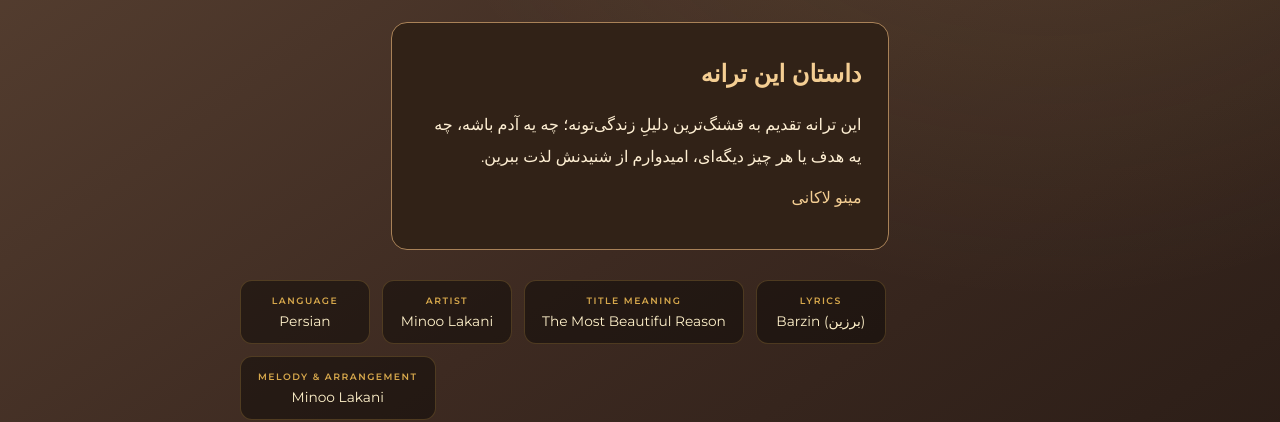
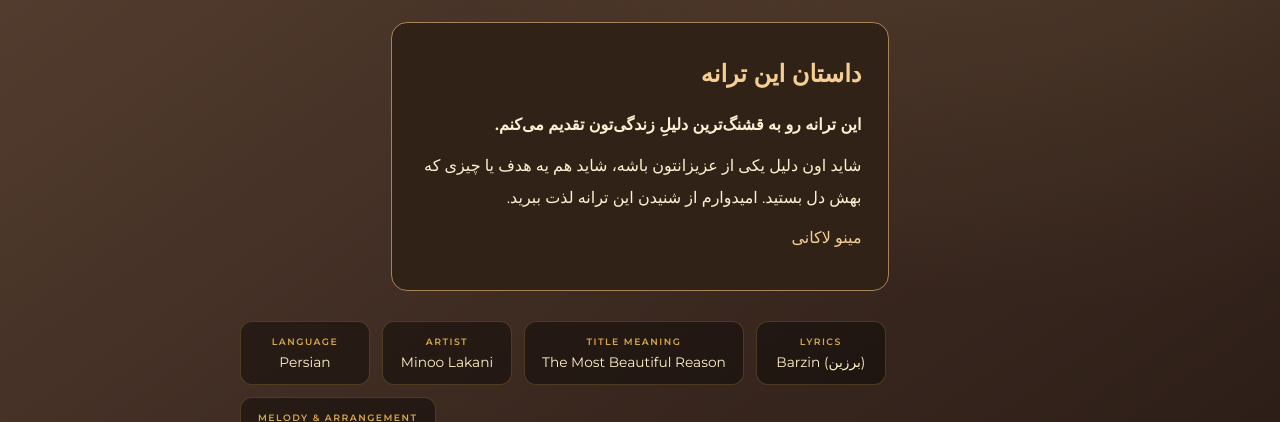
Before and after one commit to mlakani/minoolakani.com, a plain HTML site: page songs/ghashangtarin-dalil.html in a window 1280 px wide. Shown: the part 678-1100 px from the top of the page. Drawn offline with Linux system fonts and the light colour scheme.

Commit message:
Refine the Qashangtarin Dalil song dedication

```diff
--- a/songs/ghashangtarin-dalil.html
+++ b/songs/ghashangtarin-dalil.html
@@ -24,7 +24,8 @@
   <main class="song-page song-story-page">
     <section class="song-hero" id="song-story"><div class="song-shell"><div class="song-cover-panel"><img class="song-cover-image" src="../images/ghashangtarin-dalil.jpg" alt="کاور آهنگ قشنگ‌ترین دلیل از مینو لاکانی" fetchpriority="high"></div><article class="song-details"><p class="song-kicker">Official Persian Release</p><h1 class="song-title" lang="fa" dir="rtl">قشنگ‌ترین دلیل</h1><p class="song-alt-title">Qashangtarin Dalil · The Most Beautiful Reason</p><p class="song-artist">By Minoo Lakani</p><section class="song-story" aria-labelledby="song-story-heading" lang="fa" dir="rtl">
           <h2 id="song-story-heading">داستان این ترانه</h2>
-          <p>این ترانه تقدیم به قشنگ‌ترین دلیلِ زندگی‌تونه؛ چه یه آدم باشه، چه یه هدف یا هر چیز دیگه‌ای، امیدوارم از شنیدنش لذت ببرین.</p>
+          <p><strong>این ترانه رو به قشنگ‌ترین دلیلِ زندگی‌تون تقدیم می‌کنم.</strong></p>
+          <p>شاید اون دلیل یکی از عزیزانتون باشه، شاید هم یه هدف یا چیزی که بهش دل بستید. امیدوارم از شنیدن این ترانه لذت ببرید.</p>
           <p class="song-story-sign">مینو لاکانی</p>
         </section><dl class="song-meta"><div><dt>Language</dt><dd>Persian</dd></div><div><dt>Artist</dt><dd>Minoo Lakani</dd></div><div><dt>Title Meaning</dt><dd>The Most Beautiful Reason</dd></div><div><dt>Lyrics</dt><dd>Barzin <span lang="fa" dir="rtl">(برزین)</span></dd></div><div><dt>Melody &amp; Arrangement</dt><dd>Minoo Lakani</dd></div></dl><div class="song-actions"><a class="song-action song-action-primary" href="https://www.youtube.com/watch?v=du96L0PgQCo" target="_blank" rel="noopener noreferrer">Watch Official Lyric Video</a><a class="song-action song-action-secondary" href="https://distrokid.com/hyperfollow/minoolakani/--10?ref=release" target="_blank" rel="noopener noreferrer">Listen to Official Release</a><a class="song-action song-action-secondary" href="../music.html">View All Songs</a></div></article></div></section>
 
```
